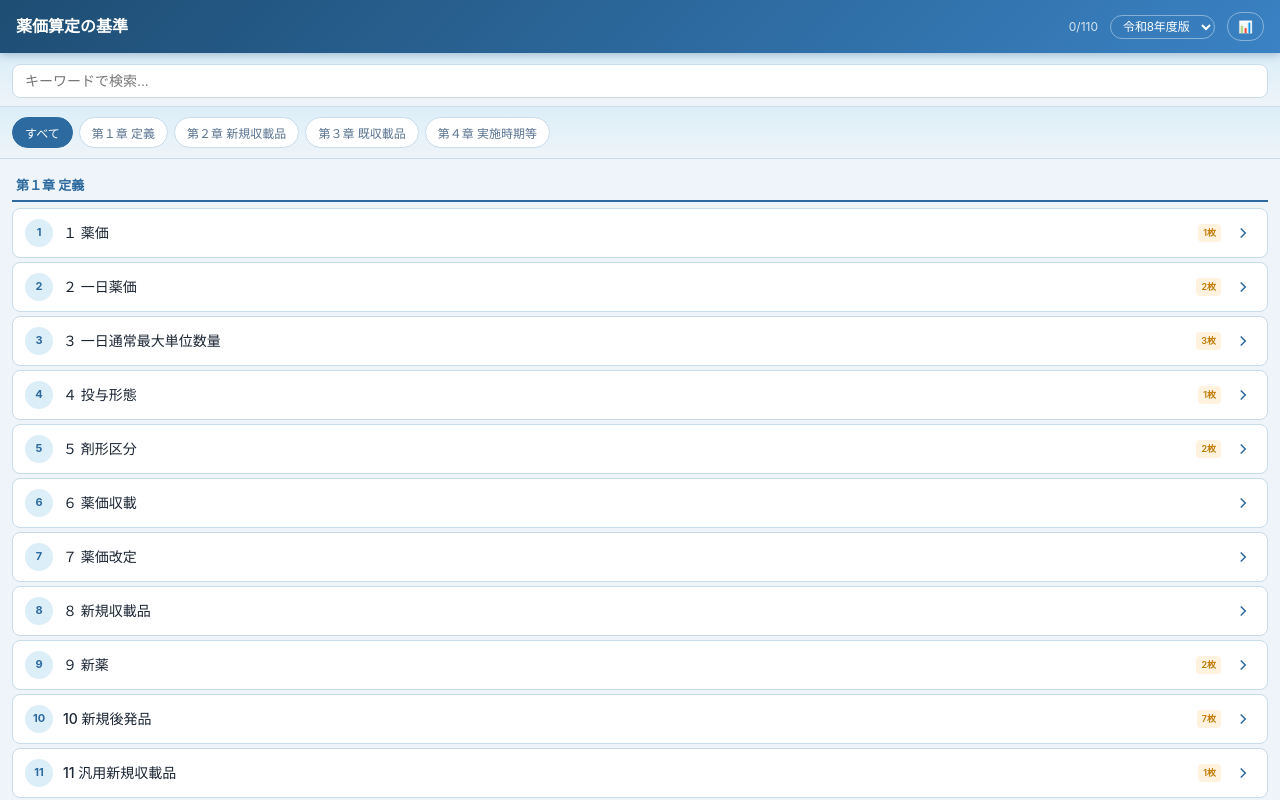
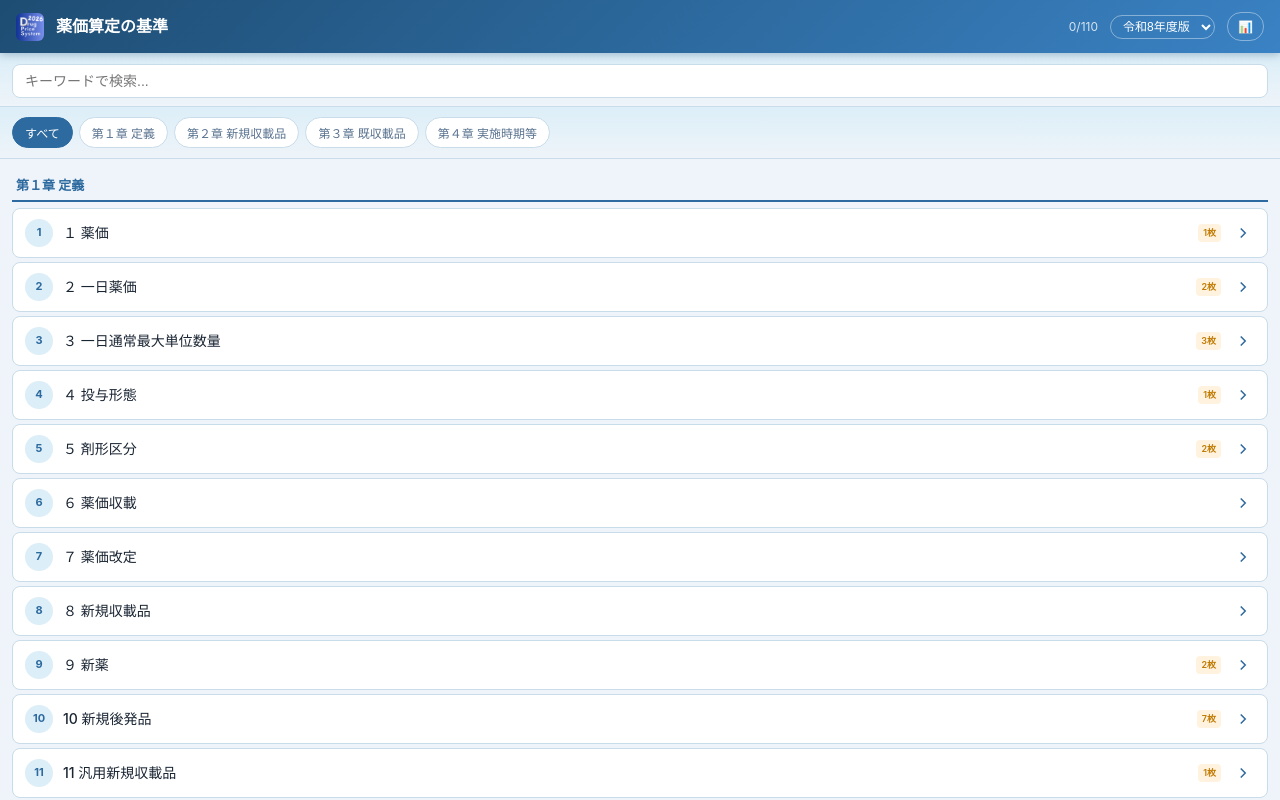
Before and after one commit to shobiz2025-pixel/yakka-anki, a plain HTML site: page index.html in a window 1280 px wide. Shown: the top 800 px of the page. Drawn offline with Linux system fonts and the light colour scheme.

Commit message:
ロゴ画像をapp_logo.pngに変更・PWA設定更新
- ヘッダーにapp_logo.pngを追加表示
- manifest.json: アイコンをapp_logo.png（2000x2000）に更新、テーマカラーを新デザインに合わせて変更
- apple-touch-icon参照も更新
- 旧icon-192.png / icon-512.png を削除

Co-Authored-By: Claude Sonnet 4.6 <noreply@anthropic.com>

```diff
--- a/css/style.css
+++ b/css/style.css
@@ -37,6 +37,13 @@ body {
   align-items: center;
   gap: 12px;
   box-shadow: 0 2px 8px rgba(30,77,115,.3);
+}
+.header-logo {
+  flex-shrink: 0;
+  width: 28px;
+  height: 28px;
+  border-radius: 6px;
+  object-fit: cover;
 }
 .header h1 {
   font-size: 16px;
--- a/index.html
+++ b/index.html
@@ -3,17 +3,18 @@
 <head>
 <meta charset="UTF-8">
 <meta name="viewport" content="width=device-width, initial-scale=1.0, user-scalable=no">
-<meta name="theme-color" content="#1a73e8">
+<meta name="theme-color" content="#2d6a9f">
 <meta name="apple-mobile-web-app-capable" content="yes">
 <meta name="apple-mobile-web-app-status-bar-style" content="black-translucent">
 <link rel="manifest" href="manifest.json">
-<link rel="apple-touch-icon" href="icons/icon-192.png">
+<link rel="apple-touch-icon" href="icons/app_logo.png">
 <title>薬価算定の基準 暗記ツール</title>
 <link rel="stylesheet" href="css/style.css">
 </head>
 <body>
 
 <div class="header">
+  <img src="icons/app_logo.png" class="header-logo" alt="ロゴ">
   <h1>薬価算定の基準</h1>
   <span class="count" id="viewCount">0/112</span>
   <select id="versionSelect" class="version-select" onchange="switchVersion(this.value)" title="年度版切替"></select>
```
Also changed, not shown: app_logo.png (deleted), icons/app_logo.png (added), icons/icon-192.png (deleted), icons/icon-512.png (deleted), manifest.json.
